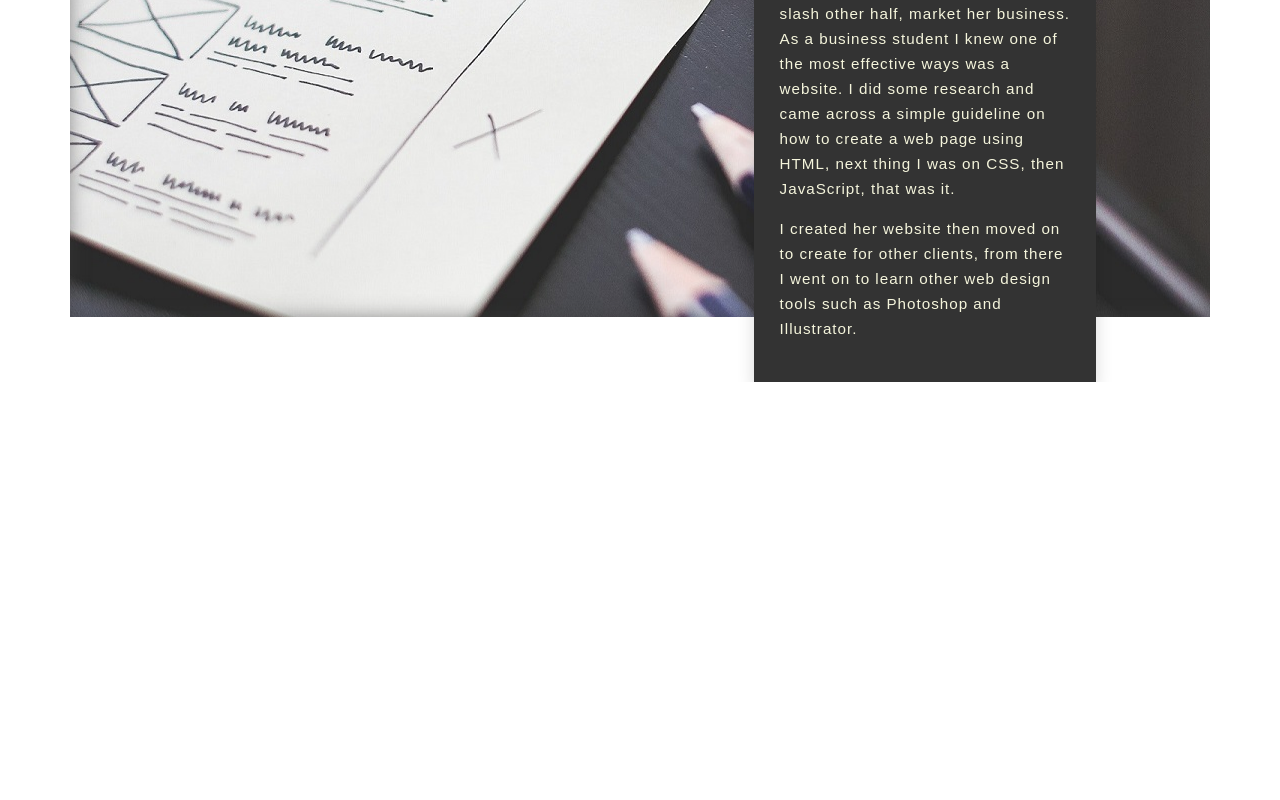
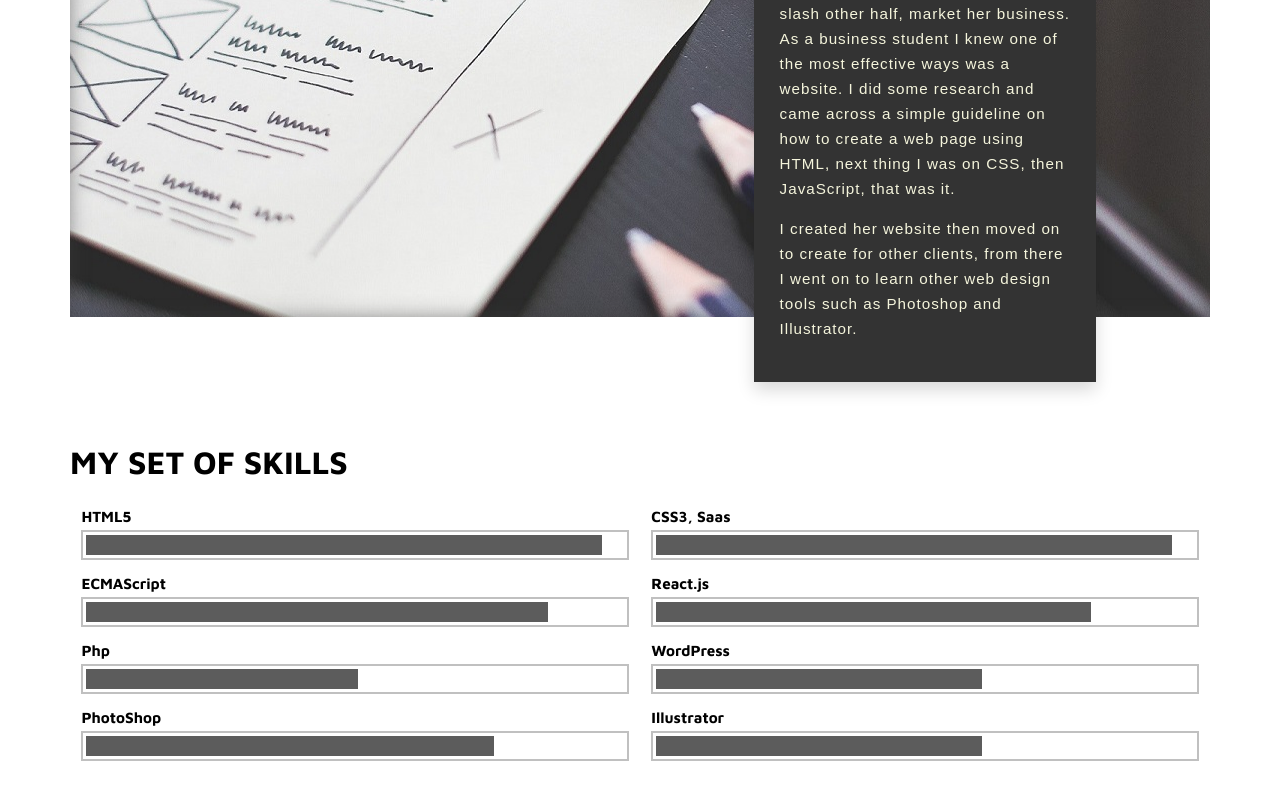
Before and after one commit to Spha88/portfolio, a React (Create React App) app: page / in a window 1280 px wide. Shown: the part 723-1523 px from the top of the page. Before the commit the page ends 1105 px from the top, so only its background shows below. Built offline with nearby package versions, Linux system fonts and the light colour scheme; a web font is replaced by a local one.

Commit message:
Added the skills section

```diff
--- a/src/App.js
+++ b/src/App.js
@@ -4,6 +4,7 @@ import './App.css';
 import Header from './components/Header/Header';
 import Hero from './components/Hero/Hero';
 import About from './components/About/About';
+import Skills from './components/Skills/Skills';
 
 function App() {
   return (
@@ -11,6 +12,7 @@ function App() {
       <Header />
       <Hero />
       <About />
+      <Skills />
     </div>
   );
 }
--- /dev/null
+++ b/src/components/Skills/Skill/Skill.js
@@ -0,0 +1,24 @@
+import React from 'react';
+import classes from './Skill.module.css';
+
+const Skill = props => {
+
+    const {skillHeading, experience } = props;
+
+    const style = {
+        width: experience
+    }
+
+    return (
+        <div className={classes.Skill}>
+            <h4>{skillHeading}</h4>
+            <div className={classes.Bar}>
+                <div class={classes.Experience} style={style} >
+                    <div className={classes.AnimateExperience}></div>
+                </div>
+            </div>
+        </div>
+    );
+}
+
+export default Skill;
--- /dev/null
+++ b/src/components/Skills/Skill/Skill.module.css
@@ -0,0 +1,37 @@
+.Skill {
+    margin: 5px 1%;
+    box-sizing: border-box;
+    width: 48%;
+
+}
+
+.Skill h4 {
+    font-size: 0.95em;
+    margin: 0;
+    margin-bottom: 5px;
+}
+
+.Skill .Bar {
+    border: 2px solid #C0C0C0;
+    width: 100%;
+    margin: 0;
+    display: inline-block;
+}
+
+.Skill .Bar .Experience {
+    border-radius: 0 !important;
+    margin: 3px;
+    background-color: rgb(92, 92, 92);
+    height: 20px;
+}
+
+.Skill .Bar .AnimateExperience {
+    height: 100%;
+    width: 0;
+    background-color: rgb(31, 31, 31);
+    transition: all ease 1s;
+}
+
+.Skill:hover .Bar .AnimateExperience {
+    width: 100%;
+}
--- /dev/null
+++ b/src/components/Skills/Skills.js
@@ -0,0 +1,41 @@
+import React from 'react';
+import classes from './Skills.module.css';
+
+import Container from '../UI/Container/Container';
+import Skill from './Skill/Skill';
+
+const Skills = props => {
+    return (
+        <Container>
+            <h1>My Set of Skills</h1>
+            <div className={classes.SkillsList}>
+                <Skill
+                    skillHeading="HTML5"
+                    experience="95%" />
+                <Skill
+                    skillHeading="CSS3, Saas"
+                    experience="95%" />
+                <Skill
+                    skillHeading="ECMAScript"
+                    experience="85%" />
+                <Skill
+                    skillHeading="React.js"
+                    experience="80%" />
+                <Skill
+                    skillHeading="Php"
+                    experience="50%" />
+                <Skill
+                    skillHeading="WordPress"
+                    experience="60%" />
+                <Skill
+                    skillHeading="PhotoShop"
+                    experience="75%" />
+                <Skill
+                    skillHeading="Illustrator"
+                    experience="60%" />
+            </div>
+        </Container>
+    );
+}
+
+export default Skills;
--- /dev/null
+++ b/src/components/Skills/Skills.module.css
@@ -0,0 +1,9 @@
+h1 {
+    text-transform: uppercase;
+}
+
+.SkillsList {
+    width: 100%;
+    display: flex;
+    flex-wrap: wrap;
+}
--- /dev/null
+++ b/src/components/UI/Container/Container.js
@@ -0,0 +1,10 @@
+import React from 'react';
+import classes from './Container.module.css';
+
+const Container = props => {
+    return (
+        <div className={classes.Container}>{props.children}</div>
+    );
+}
+
+export default Container;
--- /dev/null
+++ b/src/components/UI/Container/Container.module.css
@@ -0,0 +1,11 @@
+.Container {
+    max-width: 1140px;
+    padding: 20px 0;
+    margin: 20px auto;
+}
+
+.Container:after {
+    content: '';
+    display: table;
+    clear: both;
+}
```
Also changed, not shown: src/components/Work/Work.js (added), src/components/Work/Work.module.css (added).
